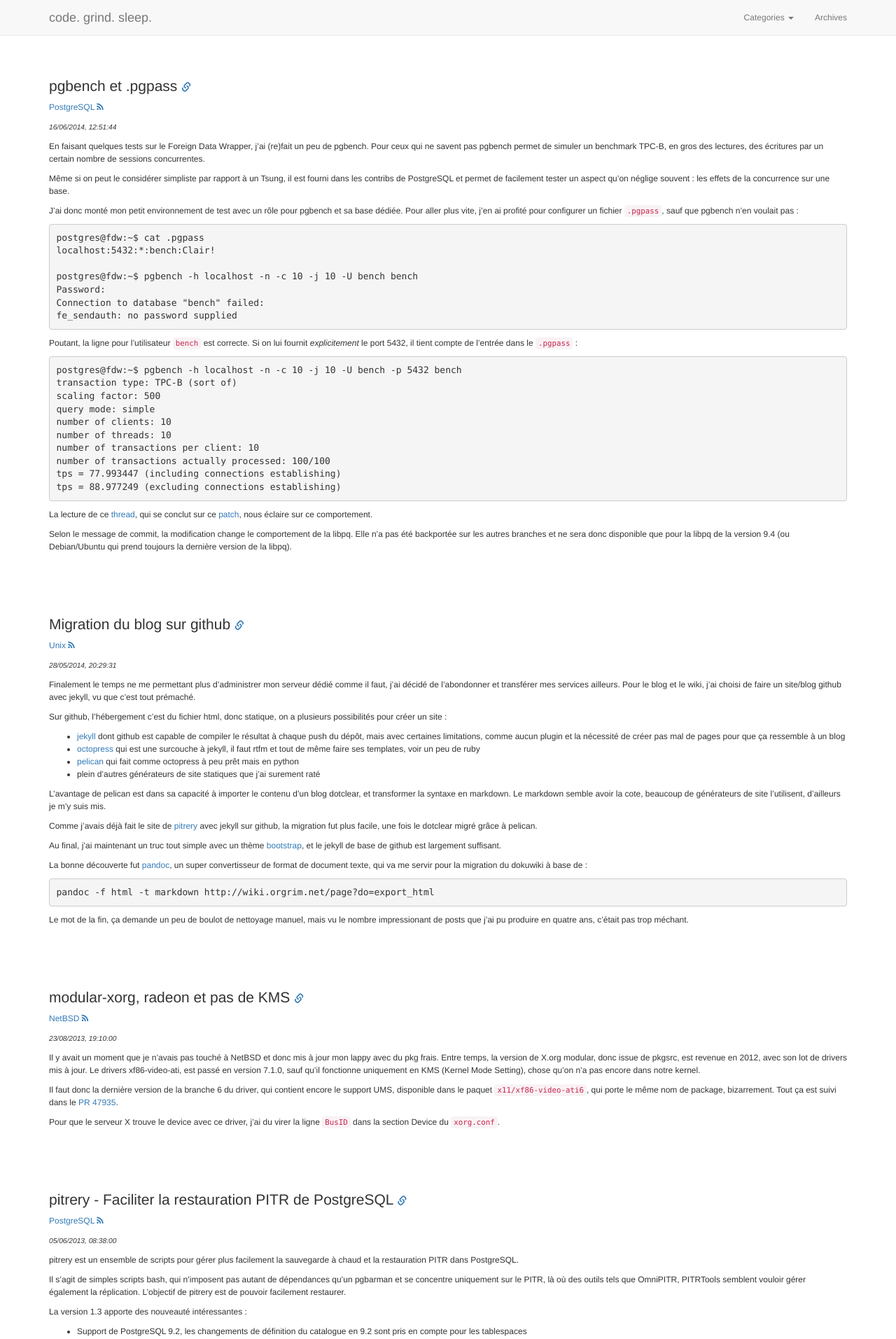
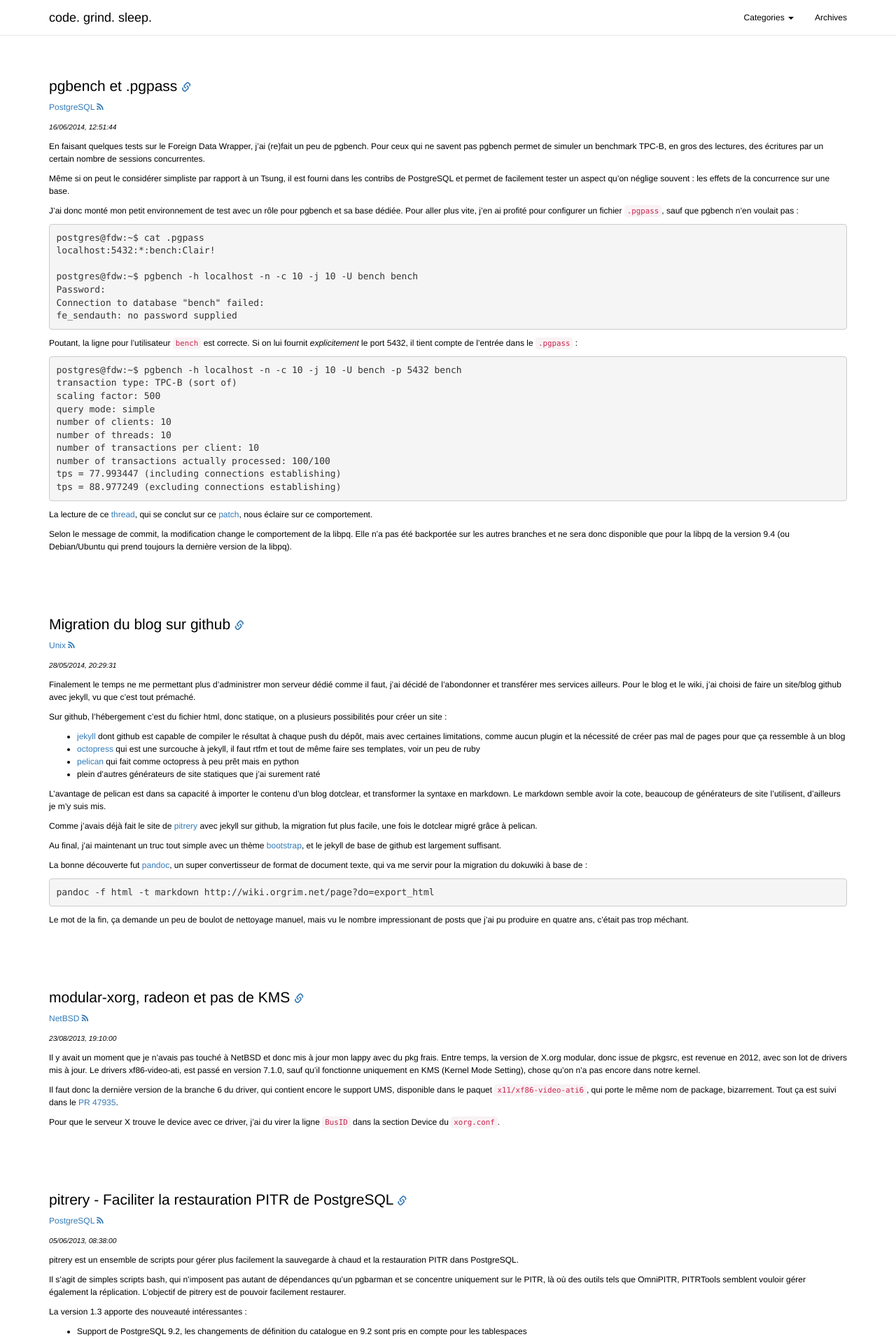
Before and after one commit to orgrim/orgrim.github.io, a Jekyll site: the page built from index.html, in a window 1280 px wide. Shown: the top 1913 px of the page at 70% size. Built offline with Jekyll 4.4.1, drawn with Linux system fonts in a browser that asks for light colours; nearby versions of some CDN libraries; Markdown is read by kramdown in place of the engine named in the settings; the list of posts is cut into pages by our own code.

Commit message:
minor changes in style.css

```diff
--- a/css/style.css
+++ b/css/style.css
@@ -1,5 +1,6 @@
 body {
   font: 12px/1.5 Bitstream Vera Sans, Helvetica, Arial, sans-serif;
+  color: #000;
 }
 
 section {
@@ -50,3 +51,19 @@ h6, .h6 {
 textarea#query {
   font-family: Menlo,Monaco,Consolas,"Courier New", monospace;
 }
+
+.navbar-default {
+  background-color: transparent;
+}
+
+.navbar-default .navbar-brand, .navbar-default .navbar-nav>li>a {
+  color: #000;
+}
+
+.navbar-default .navbar-nav>li>a:hover, .navbar-default .navbar-nav>li>a:focus {
+  color: #5e5e5e;
+}
+
+.navbar-nav .dropdown-menu {
+  font-size: inherit;
+}
```
